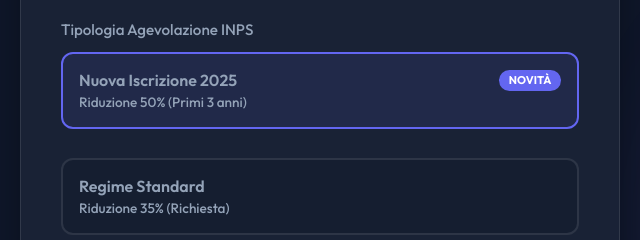
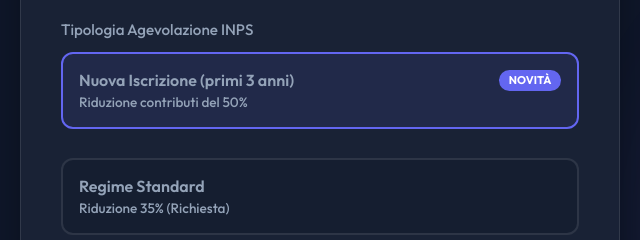
Before and after one commit to mauromandala/calcolo-reddito-artigiani, a plain HTML site: page index.html in a window 1280 px wide. Shown: the part 525-765 px from the top of the page, 320-960 px from the left. Drawn offline with Linux system fonts and the light colour scheme.

Commit message:
Etichetta meno ambigua per la riduzione INPS del 50%
Co-Authored-By: Claude Sonnet 5.5 <noreply@anthropic.com>

```diff
--- a/index.html
+++ b/index.html
@@ -69,8 +69,8 @@
                         <label class="radio-card selected">
                             <input type="radio" name="inps-reduction" value="50" checked>
                             <div class="radio-content">
-                                <span class="radio-title">Nuova Iscrizione 2025</span>
-                                <span class="radio-desc">Riduzione 50% (Primi 3 anni)</span>
+                                <span class="radio-title">Nuova Iscrizione (primi 3 anni)</span>
+                                <span class="radio-desc">Riduzione contributi del 50%</span>
                                 <span class="badge new">Novità</span>
                             </div>
                         </label>
```
